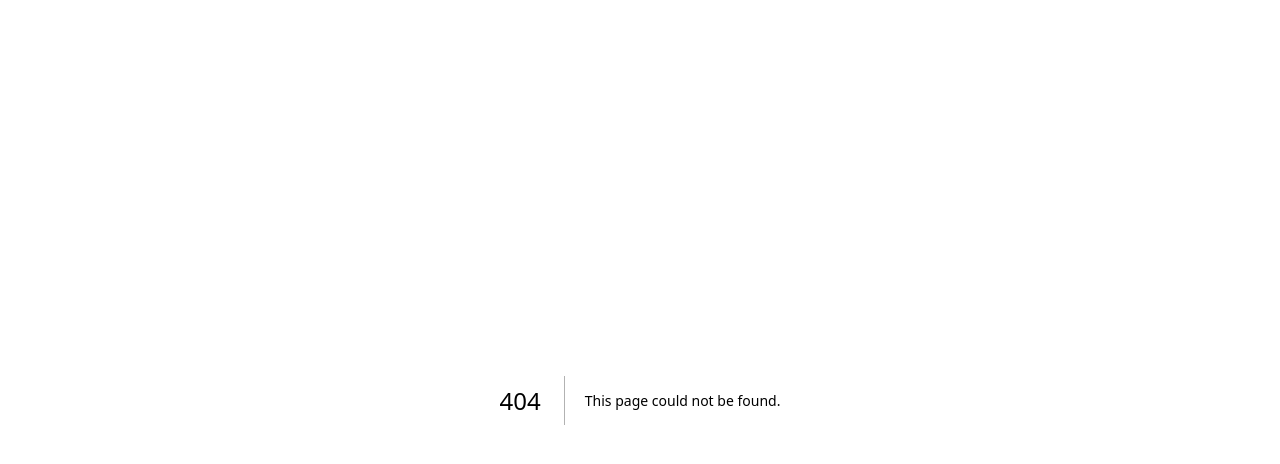
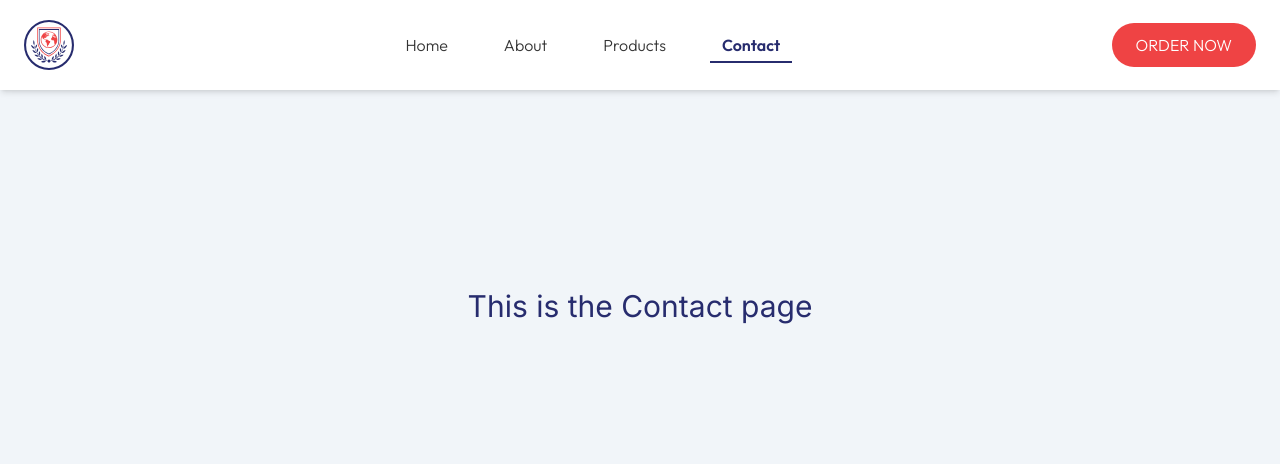
Before and after one commit to saadsalmany/Artwork-Maestro, a Next.js app: page /contact in a window 1280 px wide. Before the commit this address had no page. Shown: the top 464 px of the page. Built offline with nearby package versions, Linux system fonts and the light colour scheme.

Commit message:
fixed the routing

```diff
--- a/app/Components/About.js
+++ /dev/null
@@ -1,13 +0,0 @@
-import React from "react";
-import Navbar from "./Components/Navbar";
-
-function About() {
-  return (
-    <>
-    <Navbar/>
-      <div>About</div>
-    </>
-  );
-}
-
-export default About;
--- a/app/Components/Contact.js
+++ /dev/null
@@ -1,13 +0,0 @@
-import React from "react";
-import Navbar from "./Components/Navbar";
-
-function About() {
-  return (
-    <>
-    <Navbar/>
-      <div>Contact</div>
-    </>
-  );
-}
-
-export default Contact;
--- a/app/Components/Navbar.js
+++ b/app/Components/Navbar.js
@@ -11,54 +11,55 @@ const Navbar = () => {
 
   const navLinks = [
     { href: "/", label: "Home" },
-    { href: "/Components/About", label: "About" },
-    { href: "/Components/Products", label: "Products" },
-    { href: "/Components/Contact", label: "Contact" },
+    { href: "/about", label: "About" },
+    { href: "/products", label: "Products" },
+    { href: "/contact", label: "Contact" },
   ];
 
-  const NavLink = ({ href, label, isMobile }) => (
+  const NavLink = ({ href, label, isMobile }) => {
+    const isActive = pathname === href;
+
+    return (
       <Link
         href={href}
         className={`
           relative overflow-hidden
-          ${
-            isMobile
-              ? "block px-3 py-3 mt-6 mx-3  rounded-md text-base font-normal font-outfit transition-colors duration-300 ease-in-out" // Increased mobile padding
-              : "text-charcoal px-3  hover:bg-blue-100 rounded-md hover:text-charcoal transition-colors duration-300 py-2" // Increased desktop padding
+          ${isMobile
+            ? "block px-3 py-3 mt-6 mx-3 rounded-md text-base font-normal font-outfit transition-colors duration-300 ease-in-out"
+            : "text-charcoal px-3 hover:bg-blue-100 rounded-md hover:text-charcoal transition-colors duration-300 py-2"
           }
-          ${
-            pathname === href
-              ? isMobile
+          ${isActive
+            ? (isMobile
               ? "bg-secondary-blue text-white"
-                : "font-normal border-b-[2px] rounded-none px-1 border-charcoal"
-
+              : "font-semibold text-secondary-blue")
             : ""
           }
         `}
         onClick={() => isMobile && setIsOpen(false)}
       >
         <span className="relative z-10">{label}</span>
-      {!isMobile && (
-        <span className="absolute bottom-0 left-0 w-full h-0.5 bg-secondary-blue transform scale-x-0 origin-left transition-transform duration-300 ease-out group-hover:scale-x-100"></span>
+        {!isMobile && isActive && (
+          <span className="absolute bottom-0 left-0 w-full h-0.5 bg-secondary-blue"></span>
         )}
       </Link>
     );
+  };
 
   return (
     <>
       <nav className="fixed w-full z-50 font-light bg-white shadow-md font-outfit py-5">
-        <div className="max-w-7xl mx-auto px-6 tablet:px-16  desktop:px-26">
+        <div className="max-w-7xl mx-auto px-6 tablet:px-16 desktop:px-26">
           <div className="flex justify-between items-center">
             <Link
               href="/"
-              className="flex-shrink-0 transition-transform duration-300 hover:scale-105 "
+              className="flex-shrink-0 transition-transform duration-300 hover:scale-105"
             >
               <Image
-                src="/Logo.svg" // Path to your logo in the public folder
+                src="/Logo.svg"
                 alt="Your Company Logo"
-                width={50} // Adjust width as needed
-                height={0} // Adjust height as needed
-                priority // Optional: Prioritizes loading
+                width={50}
+                height={50}
+                priority
               />
             </Link>
 
--- a/app/Components/Products.js
+++ /dev/null
@@ -1,13 +0,0 @@
-import React from "react";
-import Navbar from "./Navbar";
-
-function About() {
-  return (
-    <>
-    <Navbar/>
-      <div>Product</div>
-    </>
-  );
-}
-
-export default Product;
--- /dev/null
+++ b/app/about/page.js
@@ -0,0 +1,17 @@
+import React from "react";
+import Navbar from "../Components/Navbar";
+
+function About() {
+  return (
+    <>
+      <Navbar />
+      <div className="w-full h-screen pt-56 text-3xl bg-slate-100" >
+        <h1 className="text-center text-secondary-blue">
+          This is the project page
+        </h1>
+      </div>
+    </>
+  );
+}
+
+export default About;
--- /dev/null
+++ b/app/contact/page.js
@@ -0,0 +1,17 @@
+import React from "react";
+import Navbar from "../Components/Navbar";
+
+function Contact() {
+  return (
+    <>
+      <Navbar />
+      <div className="w-full h-screen pt-56 text-3xl bg-slate-100" >
+        <h1 className="text-center text-secondary-blue">
+          This is the Contact page
+        </h1>
+      </div>
+    </>
+  );
+}
+
+export default Contact;
--- a/app/page.js
+++ b/app/page.js
@@ -2,6 +2,7 @@ import React from "react";
 import Navbar from "./Components/Navbar";
 import PrimaryBtn from "./Components/PrimaryBtn";
 import HeroSection from "./Components/HeroSection";
+import About from "./about/page";
 
 function page() {
   return (
--- /dev/null
+++ b/app/products/page.js
@@ -0,0 +1,17 @@
+import React from "react";
+import Navbar from "../Components/Navbar";
+
+function Products() {
+  return (
+    <>
+      <Navbar />
+      <div className="w-full h-screen pt-56 text-3xl bg-slate-100" >
+        <h1 className="text-center text-secondary-blue">
+          This is the Product page
+        </h1>
+      </div>
+    </>
+  );
+}
+
+export default Products;
```
Lines whose indentation alone changed are shown as unchanged.
